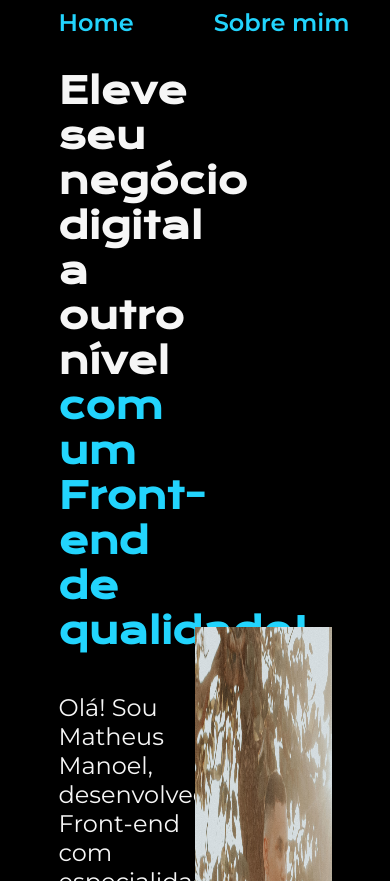
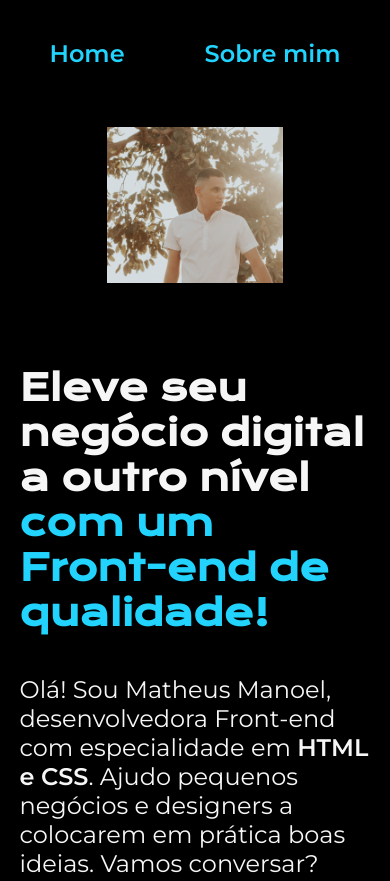
Before and after one commit to matheusmanoelberto/portfolio, a plain HTML site: page index.html in a window 390 px wide. Shown: the top 881 px of the page. Drawn offline with nearby package versions, Linux system fonts and the light colour scheme.

Commit message:
projeto final

```diff
--- a/index.html
+++ b/index.html
@@ -7,6 +7,7 @@
     <title>Portfolio</title>
 
     <link rel="stylesheet" href="styles/style.css">
+    <link rel="stylesheet" href="styles/responsividade.css">
 </head>
 <body>
     <header class="cabecalho">
@@ -38,7 +39,7 @@
                 </a>
             </div>
         </section>
-        <img class="apresentacao__imagem" src="image/foto.jpeg" alt="Minha Foto" width="480px" height="550">
+        <img class="apresentacao__imagem" src="image/foto.jpeg" alt="Minha Foto" >
 
     </main>
 
--- /dev/null
+++ b/styles/responsividade.css
@@ -0,0 +1,19 @@
+@media (max-width:1200px){
+    .cabecalho{
+        padding: 10%;
+    }
+
+    .cabecalho__menu{
+        justify-content: center;
+    }
+    .apresentacao{
+        flex-direction: column-reverse;
+        padding: 5%;
+    }
+
+    .apresentacao__conteudo{
+        width: auto;
+    }
+
+
+}
--- a/styles/style.css
+++ b/styles/style.css
@@ -44,6 +44,7 @@ body{
     display: flex;
     align-items: center;
     justify-content: space-between;
+    gap:82px;
 }
 
 .apresentacao__conteudo{
@@ -87,7 +88,7 @@ body{
     gap: 16px;
     border: 2px solid var(--cor-secundaria);
     border-radius: 8px;
-    width: 50%;
+    width: 60%;
     text-align: center;
     font-size: 1.5rem;
     font-weight: 600;
@@ -103,7 +104,7 @@ body{
 }
 
 .apresentacao__imagem{
-    width: 50%;
+    width: 50% ;
 }
 
 .rodape{
```
Also changed, not shown: image/img-projeto.jpeg (added), image/instagra.png, 1 other file.
